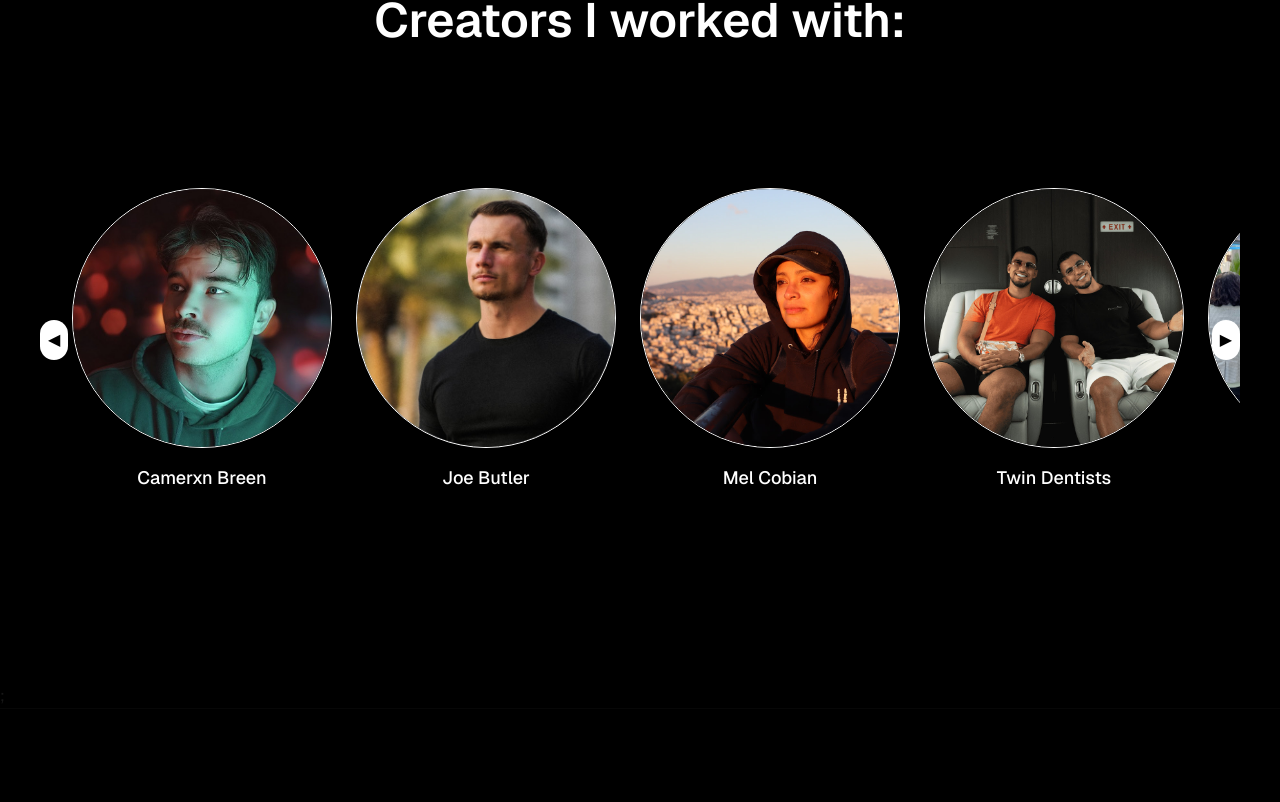
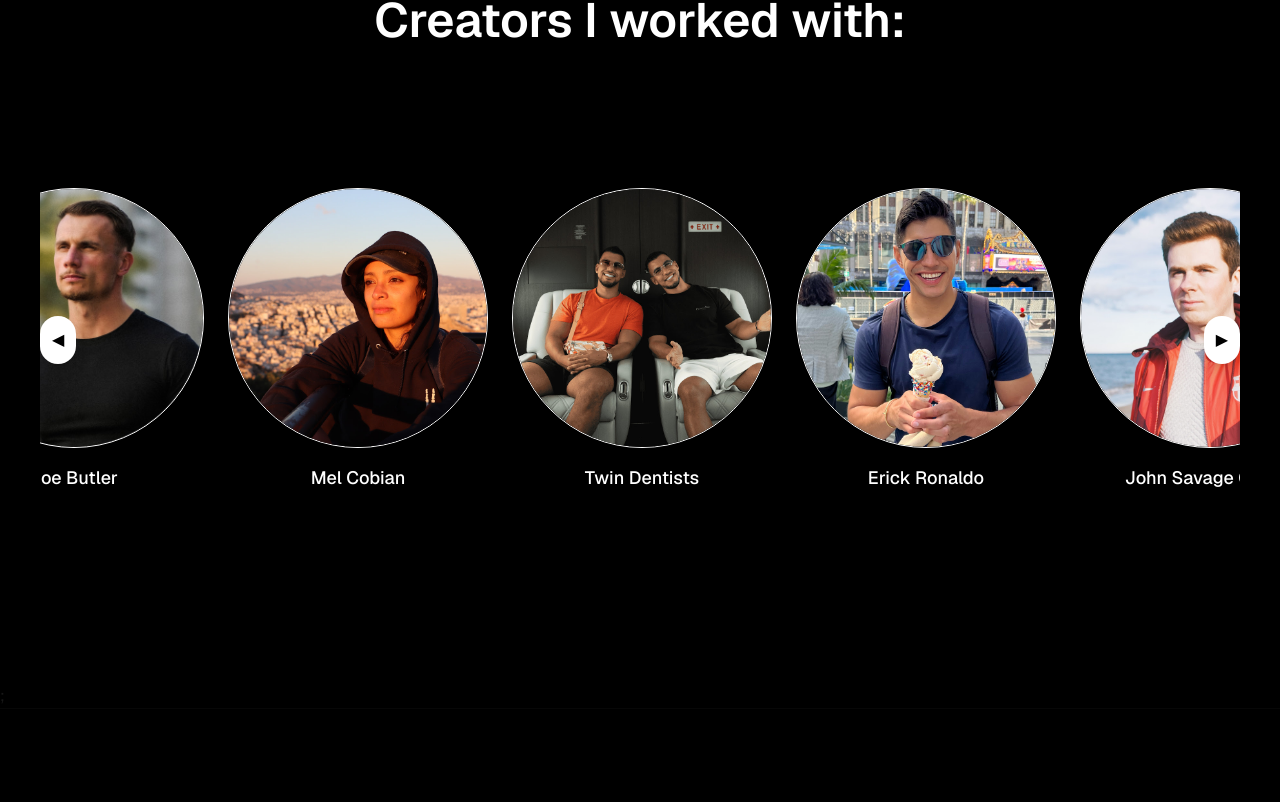
Before and after one commit to MuhammadNofilShoaib/hamzaAsif-portfolio, a Next.js app: page / in a window 1280 px wide. Shown: the part 1558-2360 px from the top of the page. Built offline with nearby package versions, Linux system fonts and the light colour scheme.

Commit message:
automatic sliding client part

```diff
--- a/components/CreatorsSlider.tsx
+++ b/components/CreatorsSlider.tsx
@@ -1,8 +1,93 @@
+// "use client";
+
+// import Image from "next/image";
+// import Link from "next/link";
+// import { useRef } from "react";
+
+// type Creator = {
+//   name: string;
+//   image: string;
+//   link?: string;
+// };
+
+// export default function CreatorsSlider({ creators }: { creators: Creator[] }) {
+//   const scrollRef = useRef<HTMLDivElement>(null);
+
+//   const scroll = (direction: "left" | "right") => {
+//     if (scrollRef.current) {
+//       const { scrollLeft, clientWidth } = scrollRef.current;
+//       const scrollAmount = clientWidth * 0.8; // 80% of visible width
+//       scrollRef.current.scrollTo({
+//         left: direction === "left" ? scrollLeft - scrollAmount : scrollLeft + scrollAmount,
+//         behavior: "smooth",
+//       });
+//     }
+//   };
+
+//   return (
+//     <section className="py-16 px-4 bg-black flex flex-col justify-center items-center gap-10 text-white text-center">
+//       <h2 className="text-5xl font-semibold mb-10">
+//         Creators I worked with:
+//       </h2>
+
+//       <div className="relative w-full max-w-[1200px]">
+//         {/* Scroll buttons */}
+//         <button
+//           onClick={() => scroll("left")}
+//           className="absolute left-0 top-1/2 -translate-y-1/2 bg-white text-black rounded-full p-2 z-10 hover:bg-gray-200 transition"
+//         >
+//           ◀
+//         </button>
+//         <button
+//           onClick={() => scroll("right")}
+//           className="absolute right-0 top-1/2 -translate-y-1/2 bg-white text-black rounded-full p-2 z-10 hover:bg-gray-200 transition"
+//         >
+//           ▶
+//         </button>
+
+//         {/* Scroll container */}
+//         <div
+//           ref={scrollRef}
+//           className="flex gap-6 overflow-x-auto scrollbar-none scroll-smooth px-8 py-16"
+//         >
+//           {creators.map((creator) => (
+//             <div
+//               key={creator.name}
+//               className="flex-shrink-0 flex flex-col gap-4 items-center justify-center w-[260px]"
+//             >
+//               {creator.link ? (
+//                 <Link href={creator.link} target="_blank">
+//                   <Image
+//                     src={creator.image}
+//                     alt={creator.name}
+//                     width={260}
+//                     height={260}
+//                     className="object-cover rounded-full border border-white hover:shadow-[0px_0px_60px_#ffffff] duration-200 ease-in-out"
+//                   />
+//                 </Link>
+//               ) : (
+//                 <Image
+//                   src={creator.image}
+//                   alt={creator.name}
+//                   width={260}
+//                   height={260}
+//                   className="object-cover rounded-full border border-white"
+//                 />
+//               )}
+//               <p className="text-lg font-medium">{creator.name}</p>
+//             </div>
+//           ))}
+//         </div>
+//       </div>
+//     </section>
+//   );
+// }
+
 "use client";
 
 import Image from "next/image";
 import Link from "next/link";
-import { useRef } from "react";
+import { useRef, useEffect, useState, useCallback } from "react";
 
 type Creator = {
   name: string;
@@ -12,17 +97,73 @@ type Creator = {
 
 export default function CreatorsSlider({ creators }: { creators: Creator[] }) {
   const scrollRef = useRef<HTMLDivElement>(null);
+  const [isHovered, setIsHovered] = useState(false);
+  const animationRef = useRef<number | null>(null);
+  const lastTimeRef = useRef<number>(0);
+  const scrollSpeed = 0.1; // pixels per millisecond (adjust this for speed)
 
+  // Auto scroll with constant speed using requestAnimationFrame
+  const autoScroll = useCallback(() => {
+    if (!scrollRef.current || isHovered) return;
+
+    const now = Date.now();
+    const deltaTime = now - lastTimeRef.current;
+    lastTimeRef.current = now;
+
+    const scrollContainer = scrollRef.current;
+    const { scrollLeft, scrollWidth, clientWidth } = scrollContainer;
+
+    // Calculate movement with constant speed
+    const moveDistance = scrollSpeed * deltaTime;
+
+    let newScrollLeft = scrollLeft + moveDistance;
+
+    // Infinite loop (seamless)
+    if (newScrollLeft >= scrollWidth - clientWidth) {
+      newScrollLeft = newScrollLeft - (scrollWidth - clientWidth * 2); // adjust for better loop
+    }
+
+    scrollContainer.scrollLeft = newScrollLeft;
+
+    animationRef.current = requestAnimationFrame(autoScroll);
+  }, [isHovered, scrollSpeed]);
+
+  // Start/stop animation
+  useEffect(() => {
+    lastTimeRef.current = Date.now();
+
+    if (!isHovered) {
+      animationRef.current = requestAnimationFrame(autoScroll);
+    } else if (animationRef.current) {
+      cancelAnimationFrame(animationRef.current);
+    }
+
+    return () => {
+      if (animationRef.current) {
+        cancelAnimationFrame(animationRef.current);
+      }
+    };
+  }, [isHovered, autoScroll]);
+
+  // Manual scroll buttons (kept smooth for better UX)
   const scroll = (direction: "left" | "right") => {
-    if (scrollRef.current) {
-      const { scrollLeft, clientWidth } = scrollRef.current;
-      const scrollAmount = clientWidth * 0.8; // 80% of visible width
-      scrollRef.current.scrollTo({
-        left: direction === "left" ? scrollLeft - scrollAmount : scrollLeft + scrollAmount,
-        behavior: "smooth",
-      });
-    }
+    if (!scrollRef.current) return;
+
+    const scrollAmount = 300; // pixels per click
+    const currentScroll = scrollRef.current.scrollLeft;
+
+    const targetScroll = direction === "left"
+      ? currentScroll - scrollAmount
+      : currentScroll + scrollAmount;
+
+    scrollRef.current.scrollTo({
+      left: Math.max(0, Math.min(targetScroll, scrollRef.current.scrollWidth - scrollRef.current.clientWidth)),
+      behavior: "smooth",
+    });
   };
+
+  const handleMouseEnter = () => setIsHovered(true);
+  const handleMouseLeave = () => setIsHovered(false);
 
   return (
     <section className="py-16 px-4 bg-black flex flex-col justify-center items-center gap-10 text-white text-center">
@@ -30,33 +171,67 @@ export default function CreatorsSlider({ creators }: { creators: Creator[] }) {
         Creators I worked with:
       </h2>
 
-      <div className="relative w-full max-w-[1200px]">
+      <div
+        className="relative w-full max-w-[1200px]"
+        onMouseEnter={handleMouseEnter}
+        onMouseLeave={handleMouseLeave}
+      >
         {/* Scroll buttons */}
         <button
           onClick={() => scroll("left")}
-          className="absolute left-0 top-1/2 -translate-y-1/2 bg-white text-black rounded-full p-2 z-10 hover:bg-gray-200 transition"
+          className="absolute left-0 top-1/2 -translate-y-1/2 bg-white text-black rounded-full p-3 z-20 hover:bg-gray-200 transition-all shadow-lg"
         >
           ◀
         </button>
         <button
           onClick={() => scroll("right")}
-          className="absolute right-0 top-1/2 -translate-y-1/2 bg-white text-black rounded-full p-2 z-10 hover:bg-gray-200 transition"
+          className="absolute right-0 top-1/2 -translate-y-1/2 bg-white text-black rounded-full p-3 z-20 hover:bg-gray-200 transition-all shadow-lg"
         >
           ▶
         </button>
 
-        {/* Scroll container */}
+        {/* Scroll container - IMPORTANT: removed scroll-smooth for constant speed */}
         <div
           ref={scrollRef}
-          className="flex gap-6 overflow-x-auto scrollbar-none scroll-smooth px-8 py-16"
+          className="flex gap-6 overflow-x-auto scrollbar-none px-8 py-16"
+          style={{ scrollBehavior: "auto" }}
         >
-          {creators.map((creator) => (
+          {creators.map((creator, index) => (
             <div
-              key={creator.name}
+              key={index}
               className="flex-shrink-0 flex flex-col gap-4 items-center justify-center w-[260px]"
             >
               {creator.link ? (
-                <Link href={creator.link} target="_blank">
+                <Link href={creator.link} target="_blank" rel="noopener noreferrer">
+                  <Image
+                    src={creator.image}
+                    alt={creator.name}
+                    width={260}
+                    height={260}
+                    className="object-cover rounded-full border border-white hover:shadow-[0px_0px_60px_#ffffff] duration-200 ease-in-out"
+                  />
+                </Link>
+              ) : (
+                <Image
+                  src={creator.image}
+                  alt={creator.name}
+                  width={260}
+                  height={260}
+                  className="object-cover rounded-full border border-white"
+                />
+              )}
+              <p className="text-lg font-medium">{creator.name}</p>
+            </div>
+          ))}
+
+          {/* Duplicate items for seamless infinite scroll */}
+          {creators.map((creator, index) => (
+            <div
+              key={`duplicate-${index}`}
+              className="flex-shrink-0 flex flex-col gap-4 items-center justify-center w-[260px]"
+            >
+              {creator.link ? (
+                <Link href={creator.link} target="_blank" rel="noopener noreferrer">
                   <Image
                     src={creator.image}
                     alt={creator.name}
```
